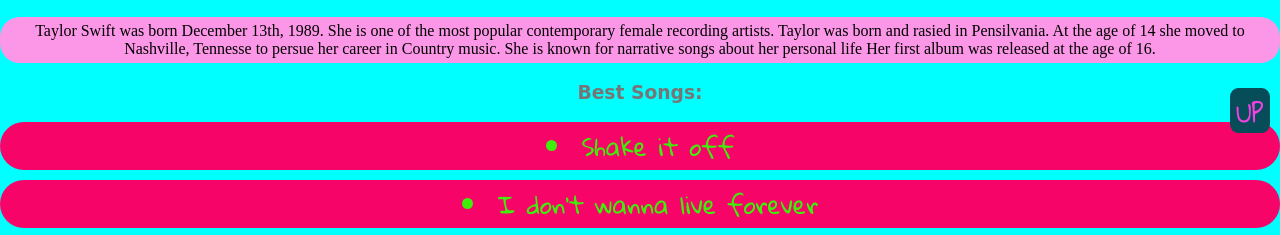
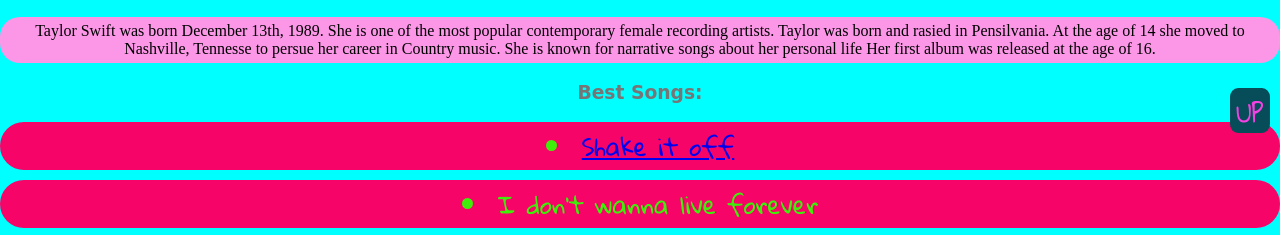
Before and after one commit to allegratim/TopArtists, a plain HTML site: page index.html in a window 1280 px wide. Shown: the part 647-882 px from the top of the page. Drawn offline with Linux system fonts and the light colour scheme; a web font is replaced by a local one.

Commit message:
taylor shake it off song

```diff
--- a/index.html
+++ b/index.html
@@ -35,7 +35,7 @@
         Her first album was released at the age of 16.</p>
         <h3>Best Songs: </h3>
         <o1>
-            <li>Shake it off</li>
+            <li><a href="https://soundcloud.com/suarga/taylor-swift-shake-it-off" target="_target">Shake it off</a></li>
             <li>I don't wanna live forever</li>
             <li>Blank Space</li>
         </o1>
```
